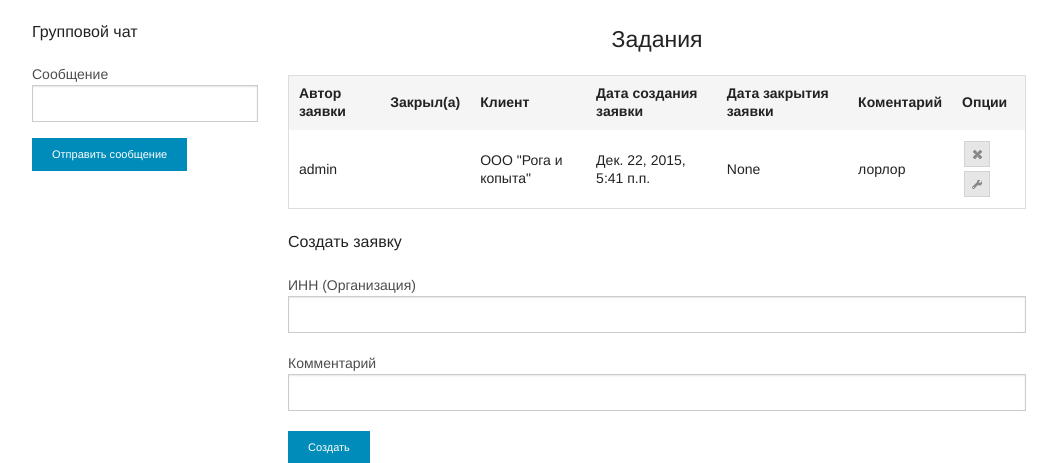
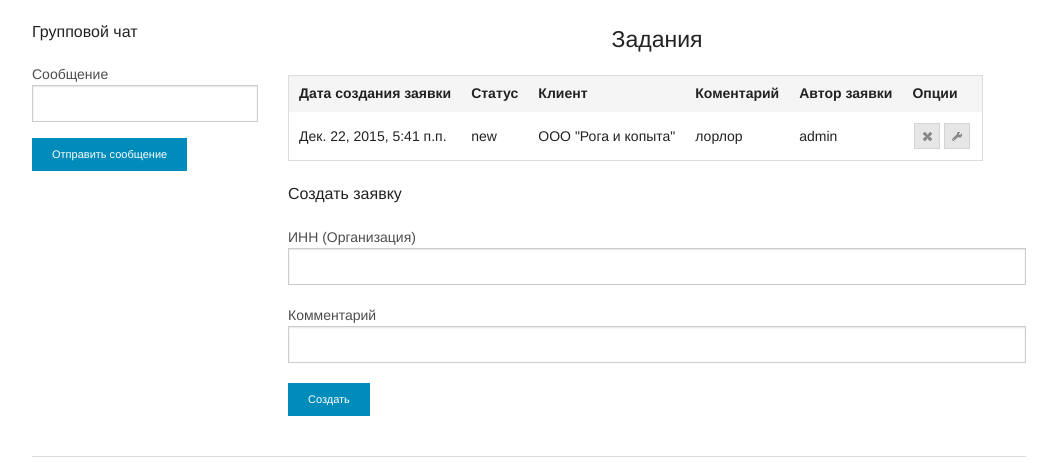
Before and after one commit to zarechnev/r-crm, a Django app: page /crm/ in a window 1280 px wide. Shown: the part 45-508 px from the top of the page, without its empty margins (111-1168 px from the left). Run offline with Django 3.2, Linux system fonts and the light colour scheme; a user stored in the database is signed in; data comes from the database, SQL or seed files in the repository; both versions use the stored data as it was after the commit; data that the repository does not hold is empty; parts of the project's set-up code (start-up, migrations or seed data) failed here and were passed over.

Commit message:
Начал доделывать раздел "Задачи".

```diff
--- a/rcrm_django/clients/views.py
+++ b/rcrm_django/clients/views.py
@@ -81,7 +81,7 @@ def add_edit_client(request):
         else:
             # Пользователь не существует
             try:
-                new_client = Client(sname=sname, name=fname, inn=inn, phone=phone, address=address, priority=priority, email=mail, is_enabled=True, create_date=datetime.now())
+                new_client = Client(sname=sname, name=fname, inn=inn, phone=phone, address=address, priority=priority, email=mail, create_date=datetime.now())
                 ans = new_client.save()
             except BaseException as e:
                 ans = str(e)
--- a/rcrm_django/crm/models.py
+++ b/rcrm_django/crm/models.py
@@ -7,6 +7,7 @@ class Task(models.Model):
     create_user = models.ForeignKey(auth.models.User, related_name='create_user', verbose_name="Автор заявки")
     closed_user = models.ForeignKey(auth.models.User, null=True, blank=True, related_name='closed_user', verbose_name="Закрыл заявку")
     remove_user = models.ForeignKey(auth.models.User, null=True, blank=True, related_name='remove_user', verbose_name="Удалил заявку")
+    status = models.CharField(blank=False, null=False, max_length=100, default="new", verbose_name="Статус заявки")
     client = models.ForeignKey(Client, verbose_name="Организция/Клиент")
     create_date = models.DateTimeField(verbose_name="Дата регистрации заявки")
     closed_date = models.DateTimeField(blank=True, null=True, verbose_name="Дата закрытия заявки")
--- a/rcrm_django/crm/templates/crm.html
+++ b/rcrm_django/crm/templates/crm.html
@@ -20,7 +20,7 @@
     Создать заявку
 
     <p><label for="id_inn">ИНН (Организация)</label>   <input id="id_inn" maxlength="20" name="inn" type="text" /></p>
-    <p><label for="id_comment">Комментарий</label>     <input id="id_comment" maxlength="100" name="comment" type="text" /></p>
+    <p><label for="id_comment">Комментарий</label>     <input id="id_comment" maxlength="50" name="comment" type="text" /></p>
     <input type="button" class="button tiny" value="Создать" onclick="add_task();"/>
 
 {% endblock %}
--- a/rcrm_django/crm/templates/crm_only_table.html
+++ b/rcrm_django/crm/templates/crm_only_table.html
@@ -1,24 +1,22 @@
 <table>
     <thead>
       <tr>
+          <th>Дата создания заявки</th>
+          <th>Статус</th>
+          <th>Клиент</th>
+          <th>Коментарий</th>
           <th>Автор заявки</th>
-          <th>Закрыл(а)</th>
-          <th>Клиент</th>
-          <th>Дата создания заявки</th>
-          <th>Дата закрытия заявки</th>
-          <th>Коментарий</th>
           <th>Опции</th>
       </tr>
     </thead>
 {% for task in tasks %}
     {% if not task.is_removed %}
         <tr>
+            <td>{{ task.create_date }}</td>
+            <td>{{ task.status }}</td>
+            <td>{{ task.client.sname }}</td>
+            <td>{{ task.create_comment }}</td>
             <td>{{ task.create_user.username }}</td>
-            <td>{{ task.closed_user.username }}</td>
-            <td>{{ task.client.sname }}</td>
-            <td>{{ task.create_date }}</td>
-            <td>{{ task.closed_date }}</td>
-            <td>{{ task.create_comment }}</td>
             <td>
                 <ul id="icons" class="ui-widget ui-helper-clearfix">
                     <li title="Удалить заявку" onclick="rem_task({{ task.id }})" class="ui-state-default ui-corner-all"><span class="ui-icon ui-icon-closethick"></span></li>
```
Also changed, not shown: rcrm_django/crm/migrations/0001_initial.py, rcrm_django/rcrm_django.sqlite3.
